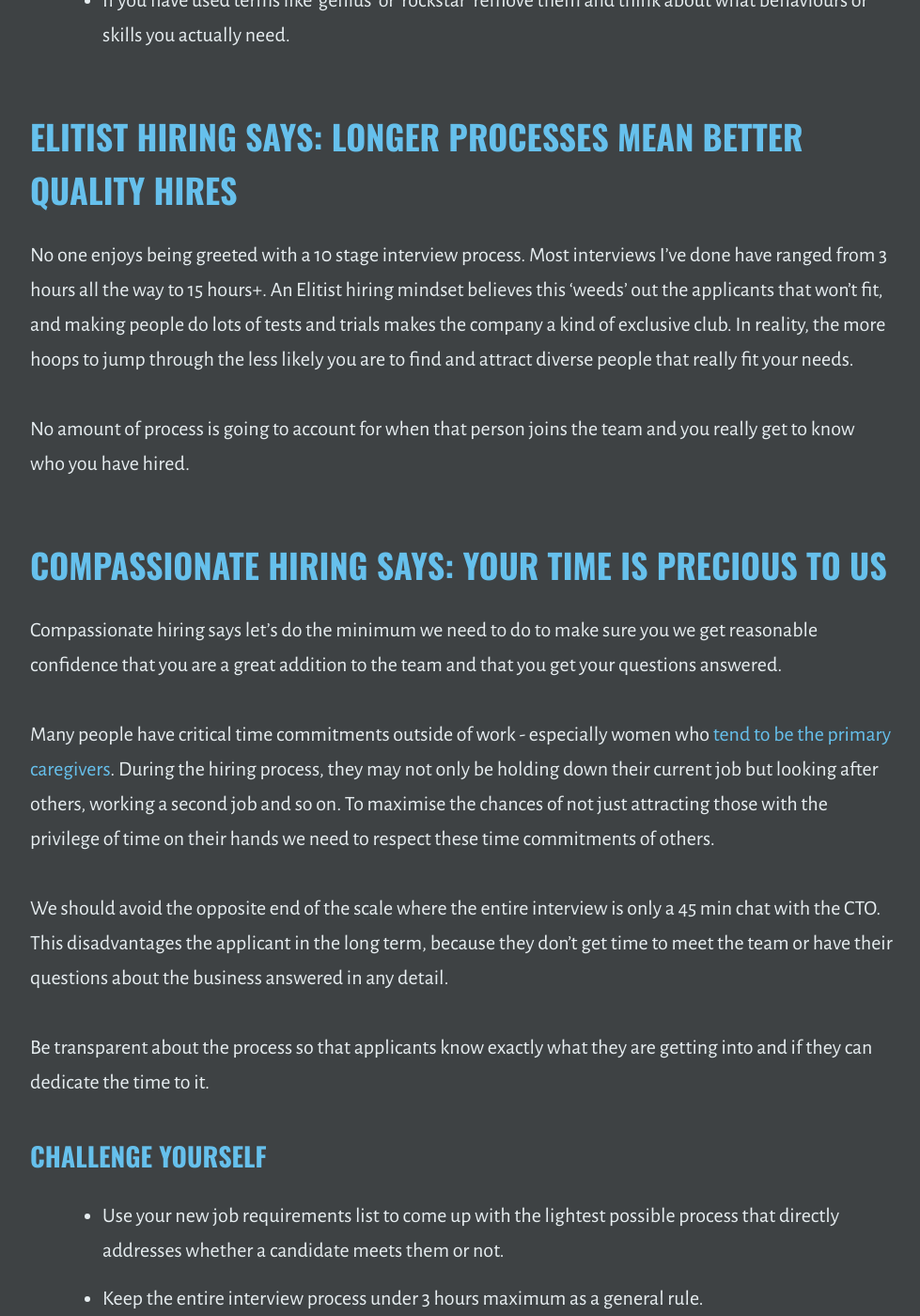
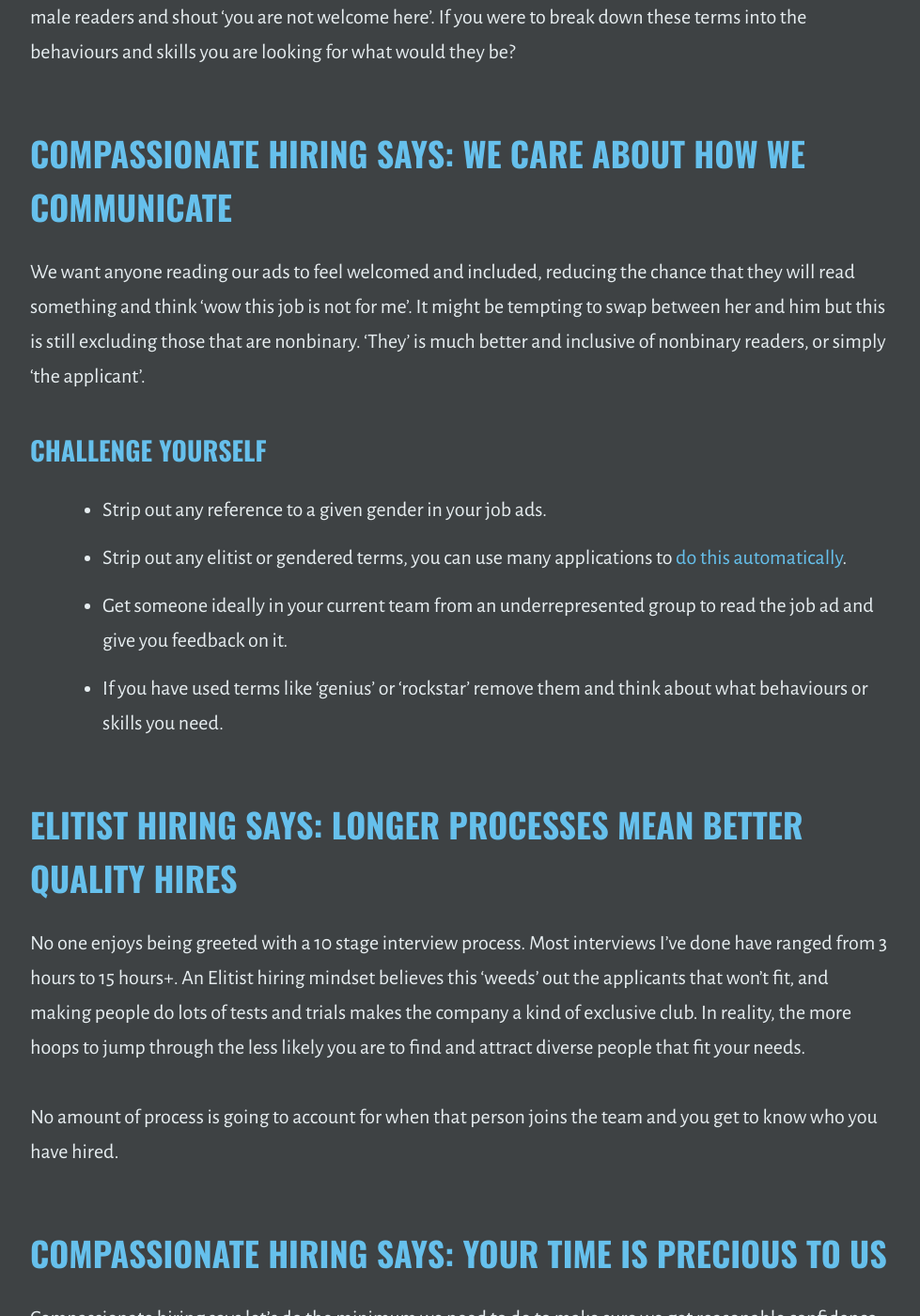
Before and after one commit to outragedpinkracoon/outragedpinkracoon.github.io, a Jekyll site: the page built from _posts/2021-04-27-other-companies-hiring-processes-are-costing-you-talent.md, in a window 1280 px wide and 1400 px high, scrolled down 3860 px. Shown: the whole window at 94% size, without its empty margins (149-1128 px from the left). Built offline with Jekyll 4.4.1, drawn with Linux system fonts in a browser that asks for light colours; some of the changed text lies outside the part shown.

Commit message:
Some grammar fixes

```diff
--- a/_posts/2021-04-27-other-companies-hiring-processes-are-costing-you-talent.md
+++ b/_posts/2021-04-27-other-companies-hiring-processes-are-costing-you-talent.md
@@ -7,6 +7,17 @@ categories: [hiring, leadership]
 To attract diverse people that will have a positive, creative and lasting impact on our companies, it's time to leave behind the old patterns of copying the archaic 'elitist' processes of others and focus on what _we_ need for the roles _we_ are hiring.
 
 Using practices that I implemented to successfully remotely recruit an engineering team in a pandemic, we'll look at the pitfalls of the outdated gatekeeping tactics of 'Elitist Hiring' and how a 'Compassionate Hiring' process that makes people feel welcomed and included is more effective.
+
+## What is Elitist hiring?
+Elitist hiring embodies the processes and attitudes that have been prevalent in tech from the dawn of time and were specifically engineered to keep people out. It's based on the idea that a company is an elite set of 'world class' engineers that are geniuses that can do it all and that's who you want to attract to succeed.
+
+One of the many problems with this is that as our environments become more volatile, uncertain, complex and ambiguous, or VUCA as coined by author [Amy Edmonson](https://fearlessorganization.com/), these tactics become not just exclusionary but damaging to our organisations.
+
+We need to attract emotionally intelligent, compassionate team members that can work together on these complex problems and drive the business forward and crucially we need to start hiring for that.
+
+Compassionate practices aren't just good for our well-being and individual success at work they are critical for business survival.
+
+I'm going to use 5 examples to compare what the 'Elitist' mindset looks like that we need to leave behind in the past to the 'Compassionate' mindset we need to move towards with some practical guidance and tips.
 
 ## Elitist Hiring Says: Barriers Keep Out the Weak
 
@@ -20,16 +31,16 @@ The elitist hiring process wants us to think that this makes any hires to the co
 
 ## Compassionate Hiring Says: Everyone is Welcome Here
 
-Compassionate hiring accepts that talent can come from any route and doesn't always fit a rigid skill requirements list. Coding bootcamps allow folk with valuable past business or life experiences to retrain into tech, which breathes so much vital new life into the industry. Similarly some of the best programmers I've ever worked with have been completely self-taught.
+Compassionate hiring accepts that talent can come from any route and doesn't always fit a rigid skill requirements list. Coding boot camps allow folk with valuable past business or life experiences to retrain into tech, which breathes so much vital new life into the industry. Similarly, some of the best programmers I've ever worked with have been completely self-taught.
 
-The excellent book ['The Better Allies Approach to Hiring'](https://outragedpinkracoon.com/2021/04/26/7-nuggets-from-better-allies-hiring.html) recommends limiting the number of job requirements on an ad to just 5. If you only have 5 to work with, you better make sure everything you ask for is absolutely critical and this is a great way to get clarity on what it is you are actually looking for.
+The excellent book ['The Better Allies Approach to Hiring'](https://outragedpinkracoon.com/2021/04/26/7-nuggets-from-better-allies-hiring.html) recommends limiting the number of job requirements on an ad to just 5. If you only have 5 to work with, you better make sure everything you ask for is critical and this is a great way to get clarity on what it is you are looking for.
 
 It also recommends encouraging applicants to apply even if they don't meet all the requirements on the job ad by adding text like 'we'd love to hear from you even if you don't meet 100% of the requirements'. A famous [Hewlett-Packard study](https://www.amazon.co.uk/Lean-Women-Work-Will-Lead/dp/0753541629) found that women applied for a promotion only when they believed they met 100% of the qualifications listed for a job, while men applied when they could meet 60% of the requirements.
 
 ### Challenge Yourself
 - Limit the requirements you ask for on a job ad to 5 and remove any ‘nice to have’ requirements.
 - Instead of asking for a degree or X years in Y technology, list the behaviours and skills you expect to see.
-- Determine what programming knowledge is absolutely essential to the job on day one and can’t be taught or grown.
+- Determine what programming knowledge is essential to the job on day one and can’t be taught or grown.
 - Figure out what ‘good’ looks like in the current team and nail down these behaviours you are looking for.
 - Add text to encourage anyone to apply even if they don’t meet the full list of skills.
 
@@ -43,44 +54,44 @@ You don't have to search Indeed long to find a tech job ad that's peppered with
 - 'Smart'
 - 'A real technical wizard'
 - 'An expert rockstar developer'
-- 'Our world class, elite team'
+- 'Our world-class, elite team'
 
-The same ads often refer to the applicant as 'he/him' as well. This is a way to instantly disengage your non-male readers and shout 'you are not welcome here'. If you were to break down these terms into the behaviours and skills you are actually looking for what would they be?
+The same ads often refer to the applicant as 'he/him' as well. This is a way to instantly disengage your non-male readers and shout 'you are not welcome here'. If you were to break down these terms into the behaviours and skills you are looking for what would they be?
 
-## Compassionate Hiring Says: We Really Care About How We Communicate
+## Compassionate Hiring Says: We Care About How We Communicate
 
-We want anyone reading our ads to feel welcomed and included, reducing the chance that they will read something and think 'wow this job is definitely not for me'. It might be tempting to swap between she and he but this is still excluding those that are nonbinary. 'They' is much better and inclusive of nonbinary readers, or simply 'the applicant'.
+We want anyone reading our ads to feel welcomed and included, reducing the chance that they will read something and think 'wow this job is not for me'. It might be tempting to swap between her and him but this is still excluding those that are nonbinary. 'They' is much better and inclusive of nonbinary readers, or simply 'the applicant'.
 
 ### Challenge Yourself
 
 - Strip out any reference to a given gender in your job ads.
 - Strip out any elitist or gendered terms, you can use many applications to [do this automatically](http://gender-decoder.katmatfield.com/).
 - Get someone ideally in your current team from an underrepresented group to read the job ad and give you feedback on it.
-- If you have used terms like 'genius' or 'rockstar' remove them and think about what behaviours or skills you actually need.
+- If you have used terms like 'genius' or 'rockstar' remove them and think about what behaviours or skills you need.
 
 ## Elitist Hiring Says: Longer Processes Mean Better Quality Hires
 
-No one enjoys being greeted with a 10 stage interview process. Most interviews I've done have ranged from 3 hours all the way to 15 hours+. An Elitist hiring mindset believes this 'weeds' out the applicants that won't fit, and making people do lots of tests and trials makes the company a kind of exclusive club. In reality, the more hoops to jump through the less likely you are to find and attract diverse people that really fit your needs.
+No one enjoys being greeted with a 10 stage interview process. Most interviews I've done have ranged from 3 hours to 15 hours+. An Elitist hiring mindset believes this 'weeds' out the applicants that won't fit, and making people do lots of tests and trials makes the company a kind of exclusive club. In reality, the more hoops to jump through the less likely you are to find and attract diverse people that fit your needs.
 
-No amount of process is going to account for when that person joins the team and you really get to know who you have hired.
+No amount of process is going to account for when that person joins the team and you get to know who you have hired.
 
 ## Compassionate Hiring Says: Your Time Is Precious To Us
 
-Compassionate hiring says let's do the minimum we need to do to make sure you we get reasonable confidence that you are a great addition to the team and that you get your questions answered.
+Compassionate hiring says let's do the minimum we need to do to make sure we get reasonable confidence that you are a great addition to the team and that you get your questions answered.
 
 Many people have critical time commitments outside of work - especially women who [tend to be the primary caregivers](https://www.amazon.co.uk/Better-Allies-Approach-Hiring/dp/1732723338). During the hiring process, they may not only be holding down their current job but looking after others, working a second job and so on. To maximise the chances of not just attracting those with the privilege of time on their hands we need to respect these time commitments of others.
 
-We should avoid the opposite end of the scale where the entire interview is only a 45 min chat with the CTO. This disadvantages the applicant in the long term, because they don’t get time to meet the team or have their questions about the business answered in any detail.
+We should avoid the opposite end of the scale where the entire interview is only a 45 min chat with the CTO. This disadvantages the applicant in the long term because they don’t get time to meet the team or have their questions about the business answered in any detail.
 
 Be transparent about the process so that applicants know exactly what they are getting into and if they can dedicate the time to it.
 
 ### Challenge Yourself
 - Use your new job requirements list to come up with the lightest possible process that directly addresses whether a candidate meets them or not.
-- Keep the entire interview process under 3 hours maximum as a general rule.
+- Keep the entire interview process under 4 hours maximum as a general rule, including any tests and preparation for them.
 - Publish your process on your careers page transparently.
 - Ensure applicants are exposed to members of the team they will be working with _as early as possible_. This means they can get answers to any questions they have and put any concerns to rest before you use up any more of their time.
-- Give the applicant plenty time to ask questions! The questions someone asks can be just as revealing as the answers they give and lead to great conversations that help both sides understand each other better.
-- It’s critical that the interview process and the questions are _exactly the same_ for each and every person in the pipeline. This removes as much bias as possible and avoids veering into the territory of off-topic discussions based on the interviewer’s likes and dislikes.
+- Give the applicant plenty of time to ask questions! The questions someone asks can be just as revealing as the answers they give and lead to great conversations that help both sides understand each other better.
+- It’s critical that the interview process and the questions are _exactly the same_ for each person in the pipeline. This removes as much bias as possible and avoids veering into the territory of off-topic discussions based on the interviewer’s likes and dislikes.
 
 > Use structured interview tactics such as questions focussed on skills and abilities sought after. Ask everyone the same questions in the same order. - Better Allies Approach to Hiring
 
@@ -106,16 +117,16 @@ There are many apps now that promise to find you the best applicants by offering
 ### Coding Is One Aspect Of Being A Programmer
 Being a programmer doesn't just involve coding all day, you are often managing stakeholder expectations, mentoring and coaching others, breaking down projects and tasks into manageable chunks, contributing to meetings and processes and a whole host of other activities. Elitist hiring wants us to believe that our worth is determined only by our ability to code yet as business problems become more [volatile, uncertain, complex and ambiguous (VUCA)](https://fearlessorganization.com/) we are going to need much more emotionally intelligent people in our teams.
 
-If your hiring process starts with a coding test and not a conversation it suggests your company places very little value in emotional intelligence and [catalytic skills](https://twitter.com/aprilwensel?ref_src=twsrc%5Egoogle%7Ctwcamp%5Eserp%7Ctwgr%5Eauthor) which are essential developer skills in the modern VUCA workplace. This will no doubt drive away many talented individuals you actually need on your team.
+If your hiring process starts with a coding test and not a conversation it suggests your company places very little value on emotional intelligence and [catalytic skills](https://twitter.com/aprilwensel?ref_src=twsrc%5Egoogle%7Ctwcamp%5Eserp%7Ctwgr%5Eauthor) which are essential developer skills in the modern VUCA workplace. This will drive away the many talented individuals you need on your team.
 
 ## Compassionate Hiring Says: We Want To Get To Know You
 Compassionate hiring says we know that great programmers are more than the sum of their coding ability and we want to get to know them during the hiring process.
 
-It's easy to copy and paste code tests and automated tests but this is a sure-fire way to turn away great people. Challenge yourself to ask if you really need a coding test at all.
+This includes soft skills or rather what [April Wensel](https://twitter.com/aprilwensel) coins as ‘catalytic skills’, those other juicy skills that make other things happen. These are often sorely neglected when hiring programmers but are just as vital in a VUCA workplace where collaboration and working with others is essential for success.
 
 At my last company, I hired a team of 7 amazing engineers remotely in a pandemic without any of them writing one line of code and we had our most productive year ever in the company. I did this by having structured conversations with the applications around their experience and finding out what would make them happy at work and how they like to work.
 
-Instead of a coding test, we did a lightning talk style presentation for 10 minutes, with 20 mins for 2 of the engineers (of mixed gender/race, very important) to ask questions of the applicant and 15 mins for the applicant to ask them questions. The prep applicants needed took no more than an hour or two and we had great feedback on how the applicants enjoyed getting to share their areas of interest with us.
+Instead of a coding test, we did a lightning talk style presentation for 10 minutes, with 20 mins for 2 of the engineers (of mixed gender/race, very important) to ask questions of the applicant and 15 mins for the applicant to ask them questions. Applicants needed no more than an hour or two to prep and we had great feedback on how the applicants enjoyed getting to share their areas of interest with us.
 
 The list of requirements to pass was sent out clearly in advance of the task, such as:
 - 'Must be as close to 10 minutes as possible'
@@ -126,12 +137,12 @@ The list of requirements to pass was sent out clearly in advance of the task, su
 The reason I loved this was because:
 - Applicants genuinely enjoyed the task, even those who were introverted which may be surprising. They knew exactly what was expected and how to prepare so they were set up for success.
 - The hiring team enjoyed the task and got to learn new and interesting things and didn't require much of their time.
-- With a clear set of guidelines for success we eliminated as much bias as we could and the One True Path mentality.
-- It gave a true reflection of what working at the company would really be like.
-- The applicant got time to ask questions to the people they would be working with on a daily basis in their team.
+- With a clear set of guidelines for success, we eliminated as much bias as we could and the One True Path mentality.
+- It gave a true reflection of what working at the company would be like.
+- The applicant got time to ask questions to the people they would be working with daily in their team.
 
 ### Challenge Yourself
-Given the list of requirements for the role, decide what you are gaining from a coding test. What behaviours or attributes are you really testing for and is the code test really answering them? Could a guided, structured conversation, lightning talk or something else assess the same things?
+Given the list of requirements for the role, decide what you are gaining from a coding test. What behaviours or attributes are you testing for and is the code test answering them? Could a guided, structured conversation, lightning talk or something else assess the same things?
 
 If you must do a coding test, write down the requirements of the test clearly and unambiguously. Some poor examples I have seen of this are:
 - 'Code must be robust'
@@ -172,12 +183,12 @@ Compassionate hiring says interviewing is a skill and we pride ourselves on the
 All too often hiring is an afterthought that no one wants to be a part of, a drain on time and energy both for the interviewers and the applicants.
 It shouldn’t be this way and if it is then it’s costing you great hires.
 
-Your interview process and the people in it are clear advertisements for your business. If this is at odds with your _real_ culture, then it's costing you great talent. It's crucial that the questions you ask, the way you make people feel and how you engage with applicants is reflective of the way people interact in your company. Interviewing is a two-way street and you need to tell the applicant they belong, are welcome and will be supported in your company.
+Your interview process and the people in it are clear advertisements for your business. If this is at odds with your _real_ culture, then it's costing you great talent. The questions you ask, the way you make people feel and how you engage with applicants must be reflective of the way people interact in your company. Interviewing is a two-way street and you need to tell the applicant they belong, are welcome and will be supported in your company.
 
 ### Challenge Yourself
 - Ensure you have a diverse range of people running interviews to maximise the chance that applicants will see someone that looks like them and be more likely to feel at ease.
 - Be mindful of how people are acting in interviews. Check your employees are behaving in a kind and respectful manner with applicants and championing your culture and values.
-- Provide support and training for anyone involved in interviews. It’s not enough to assume senior people are able to magically be amazing at interviews. Developing a group of people that are interested and engaged with the process acts as a real advertisement for why your company is a great place to work.
+- Provide support and training for anyone involved in interviews. It’s not enough to assume senior people can magically be amazing at interviews. Developing a group of people that are interested and engaged with the process acts as a real advertisement for why your company is a great place to work.
 - Reward people for being involved in hiring and be sure not to pile this on top of existing workloads as a side thought. Hiring is a core part of the job and needs to be acknowledged as such.
 
 ## Summary
@@ -194,6 +205,6 @@ To maximise our chances of success we need to:
 
 ## Hiring is hard!
 
-Let’s stop defaulting to the old elitist mindset because it’s easier and familiar rather than challenging ourselves to have a hiring process that is compassionate, inclusive and works for us and the candidates, setting them up for success. Too many amazing people are missing out on great jobs because the hiring process is failing them and the change starts with us.
+Let’s stop defaulting to the outdated elitist mindset because it’s easier and familiar rather than challenging ourselves to have a hiring process that is compassionate, inclusive and works for us and the candidates and sets them up for success. Too many amazing people are missing out on great jobs because the hiring process is failing them and the change starts with us.
 
-So be brave. Challenge yourself if you’re a hiring manager and have some control over the process. Or if you can and you have the energy, try to provide feedback on the process to companies where you can to make your own proud little dent in this landscape that sorely needs to change.
+So be brave. Challenge yourself if you’re a hiring manager and have some control over the process. Or if you can and you have the energy, try to provide feedback on the process to companies where you can to make your proud little dent in this landscape that sorely needs to change.
```
Also changed, not shown: other parts of _posts/2021-04-27-other-companies-hiring-processes-are-costing-you-talent.md (+4 -4 lines).
